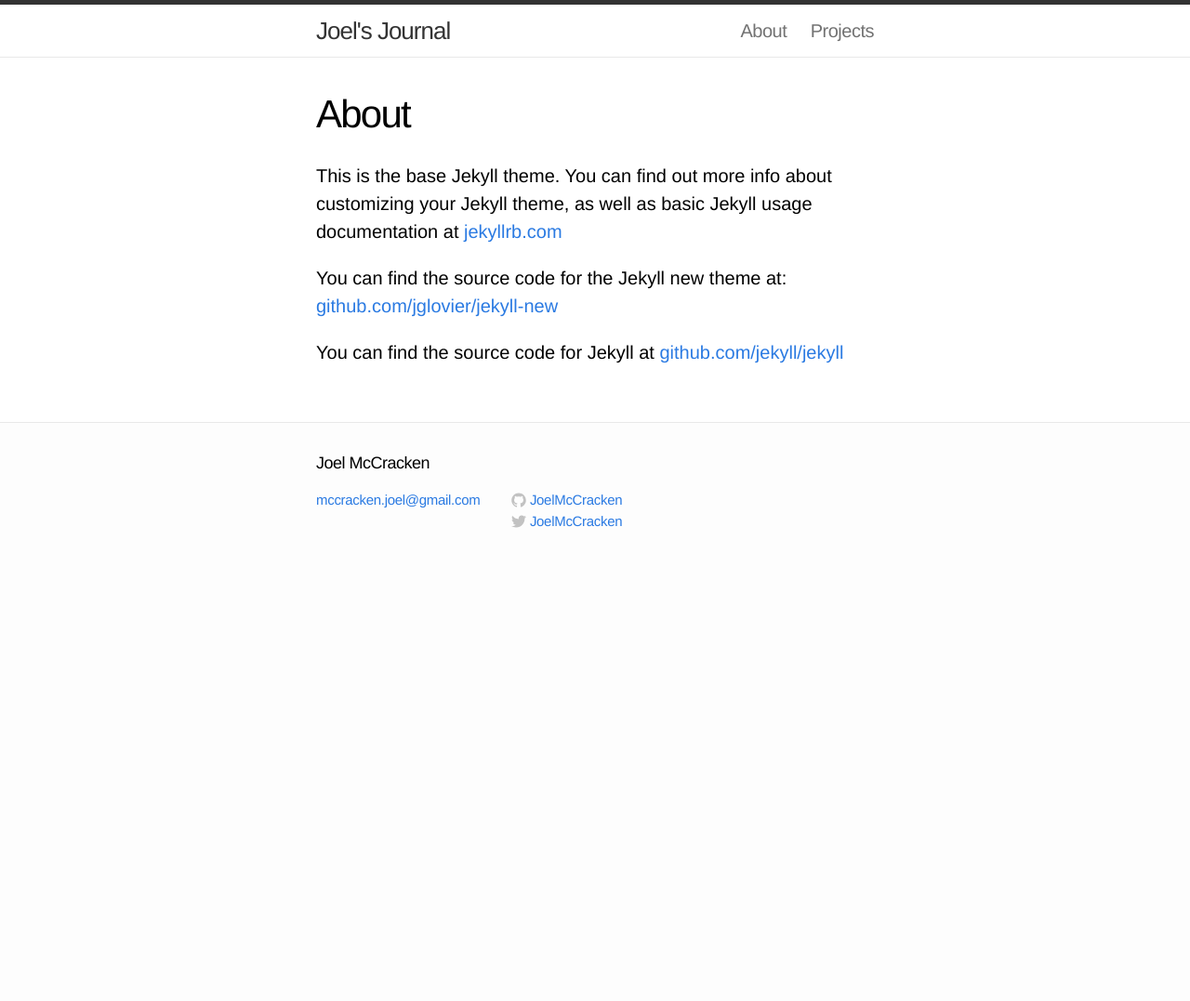
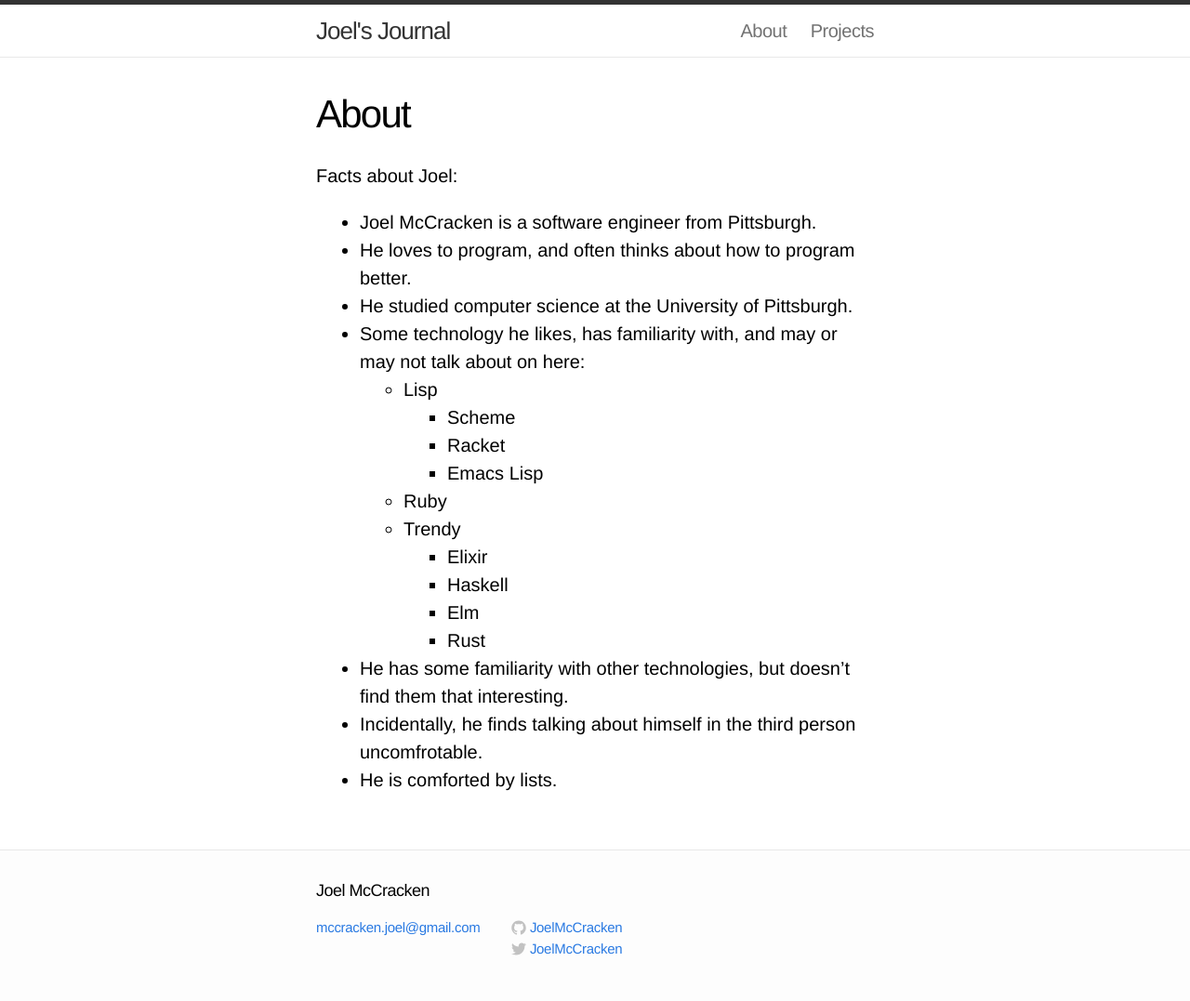
Before and after one commit to joelmccracken/joelmccracken.github.com, a Jekyll site: the page built from about/index.md, in a window 1280 px wide. Shown: the whole page at 93% size. Built offline with Jekyll 4.4.1, drawn with Linux system fonts in a browser that asks for light colours; Markdown is read by kramdown in place of the engine named in the settings; before the commit the page ends 900 px from its top, so only the background shows below that.

Commit message:
make about me page have content

```diff
--- a/about/index.md
+++ b/about/index.md
@@ -3,8 +3,22 @@
 title: About
 ---
 
-This is the base Jekyll theme. You can find out more info about customizing your Jekyll theme, as well as basic Jekyll usage documentation at [jekyllrb.com](http://jekyllrb.com/)
+Facts about Joel:
 
-You can find the source code for the Jekyll new theme at: [github.com/jglovier/jekyll-new](https://github.com/jglovier/jekyll-new)
-
-You can find the source code for Jekyll at [github.com/jekyll/jekyll](https://github.com/jekyll/jekyll)
+- Joel McCracken is a software engineer from Pittsburgh.
+- He loves to program, and often thinks about how to program better.
+- He studied computer science at the University of Pittsburgh.
+- Some technology he likes, has familiarity with, and may or may not talk about on here:
+  - Lisp
+     - Scheme
+     - Racket
+     - Emacs Lisp
+  - Ruby
+  - Trendy
+     - Elixir
+     - Haskell
+     - Elm
+     - Rust
+- He has some familiarity with other technologies, but doesn't find them that interesting.
+- Incidentally, he finds talking about himself in the third person uncomfrotable.
+- He is comforted by lists.
```
